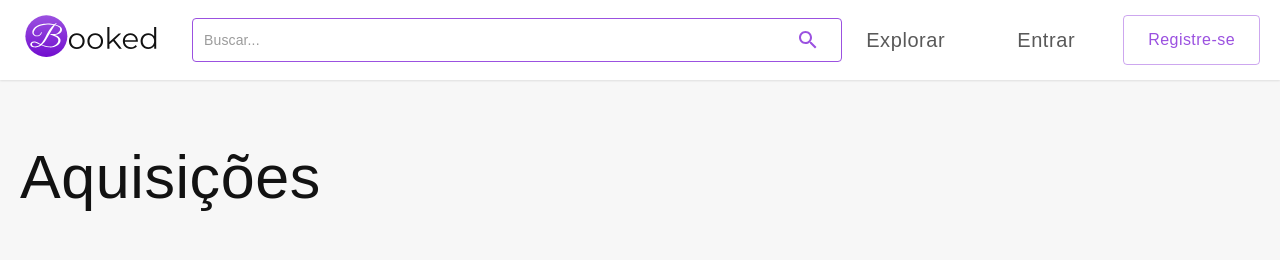
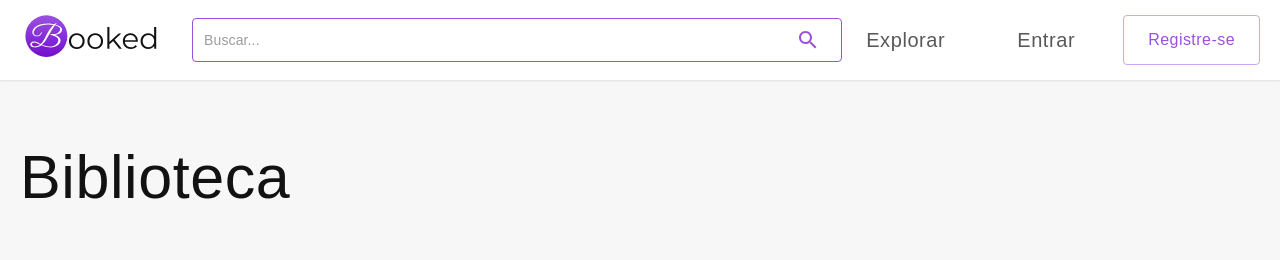
Before and after one commit to i4n-v/booked, a React (Create React App) app in the folder web-app/: page /acquisitions in a window 1280 px wide. Shown: the top 260 px of the page. Built offline with nearby package versions, Linux system fonts and the light colour scheme; no server answers.

Commit message:
hotfix: rename title on acquisitions page

```diff
--- a/web-app/src/pages/Books/Acquisitions/index.tsx
+++ b/web-app/src/pages/Books/Acquisitions/index.tsx
@@ -31,14 +31,14 @@ export default function Acquisitions() {
 
   return (
     <Content>
-      <Typography component={"h1"}>Aquisições</Typography>
+      <Typography component={"h1"}>Biblioteca</Typography>
       <BooksContainer>
         <BooksActions
           filter
           handleFilter={filterBooks}
           dateLabels={{
-            minDate: "Data mínima da aquisição",
-            maxDate: "Data máxima da aquisição",
+            minDate: "Data mínima",
+            maxDate: "Data máxima",
           }}
         />
         <Divider />
```
